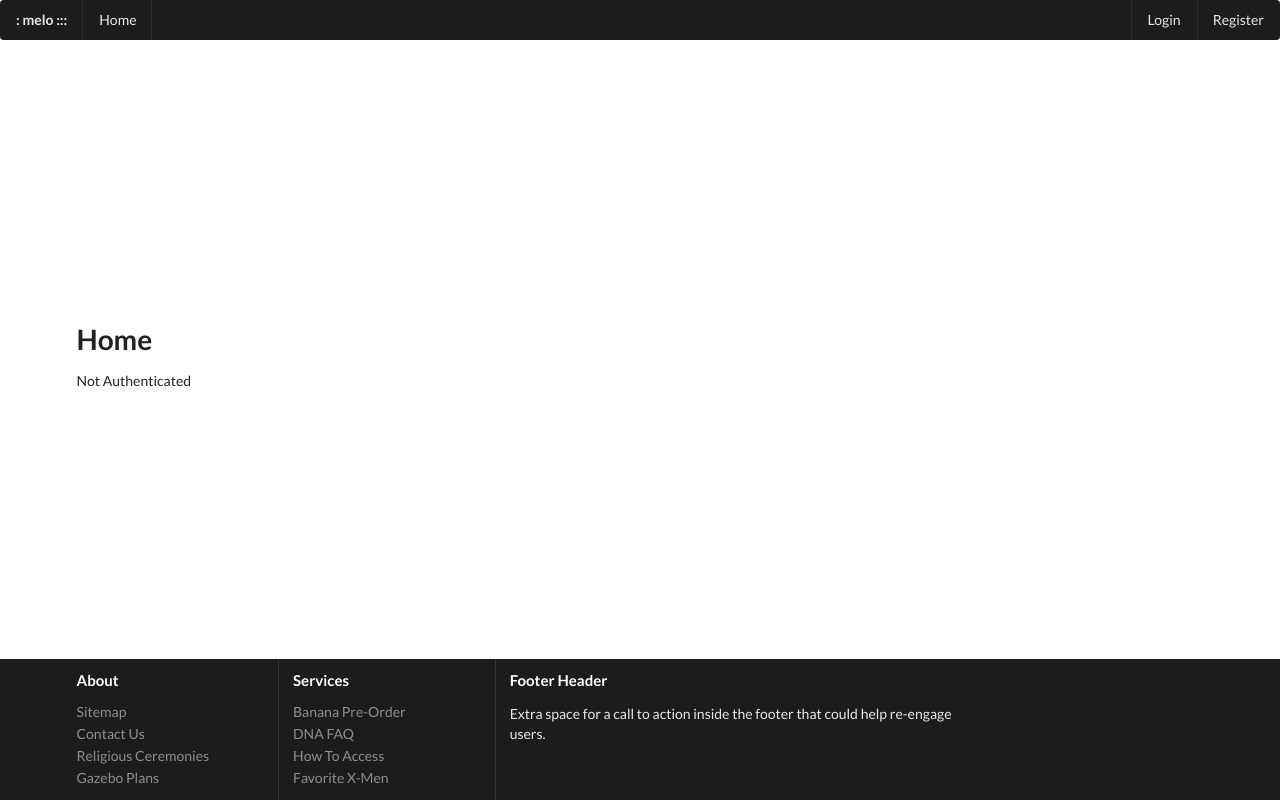
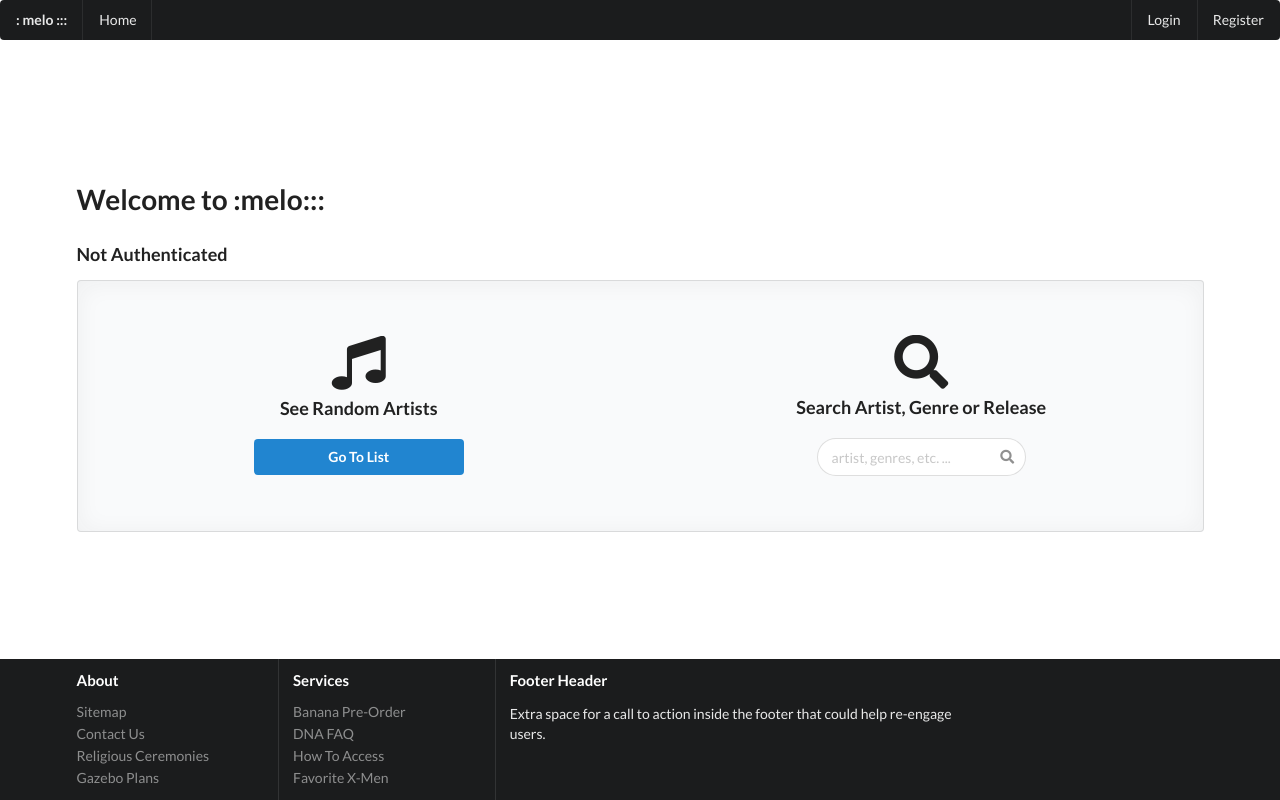
Before and after one commit to ivan40kalpazan40/melo, a React (Create React App) app: page / in a window 1280 px wide. Built offline with nearby package versions, Linux system fonts and the light colour scheme.

Commit message:
home screen

```diff
--- a/src/components/Home/Home.js
+++ b/src/components/Home/Home.js
@@ -3,8 +3,87 @@ const Home = () => {
   const { user } = useAuth();
   return (
     <div className='ui container'>
-      <h1>Home</h1>
-      <p>{user ? 'Authenticated' : 'Not Authenticated'}</p>
+      <h1>Welcome to :melo:::</h1>
+      <h3>{user ? `${user.username}'s home screen` : 'Not Authenticated'}</h3>
+
+      {/*  */}
+      {user ? (
+        <div class='ui placeholder segment'>
+          <div class='ui three column stackable center aligned grid'>
+            <div class='middle aligned row'>
+              <div class='column'>
+                <div class='ui icon header'>
+                  <i class='music icon'></i>
+                  See Random Artists
+                </div>
+                <div class='ui black button'>Go To List</div>
+              </div>
+              <div class='column'>
+                <div class='ui icon header'>
+                  <i class='search icon'></i>
+                  Search Artist, Genre or Release
+                </div>
+                <div class='field'>
+                  <div class='ui search'>
+                    <div class='ui icon input'>
+                      <input
+                        class='prompt'
+                        type='text'
+                        placeholder='artist, genres, etc. ...'
+                      />
+                      <i class='search icon'></i>
+                    </div>
+                    <div class='results'></div>
+                  </div>
+                </div>
+              </div>
+
+              <div class='column'>
+                <div class='ui icon header'>
+                  <i class='user plus icon'></i>
+                  Add Friend
+                </div>
+                <div class='ui black button'>Find Friends</div>
+              </div>
+            </div>
+          </div>
+        </div>
+      ) : (
+        <div class='ui placeholder segment'>
+          <div class='ui two column stackable center aligned grid'>
+            <div class='middle aligned row'>
+              <div class='column'>
+                <div class='ui icon header'>
+                  <i class='music icon'></i>
+                  See Random Artists
+                </div>
+                <div class='ui primary button'>Go To List</div>
+              </div>
+              <div class='column'>
+                <div class='ui icon header'>
+                  <i class='search icon'></i>
+                  Search Artist, Genre or Release
+                </div>
+                <div class='field'>
+                  <div class='ui search'>
+                    <div class='ui icon input'>
+                      <input
+                        class='prompt'
+                        type='text'
+                        placeholder='artist, genres, etc. ...'
+                      />
+                      <i class='search icon'></i>
+                    </div>
+                    <div class='results'></div>
+                  </div>
+                </div>
+              </div>
+            </div>
+          </div>
+        </div>
+      )}
+
+      {/*  */}
     </div>
   );
 };
```
